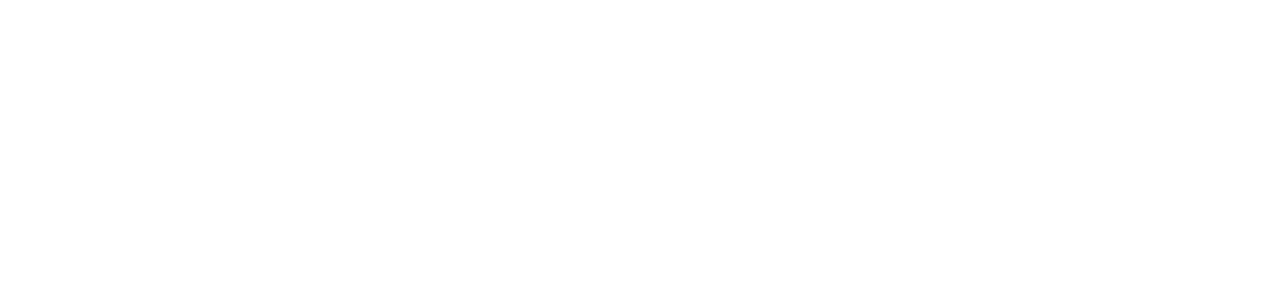
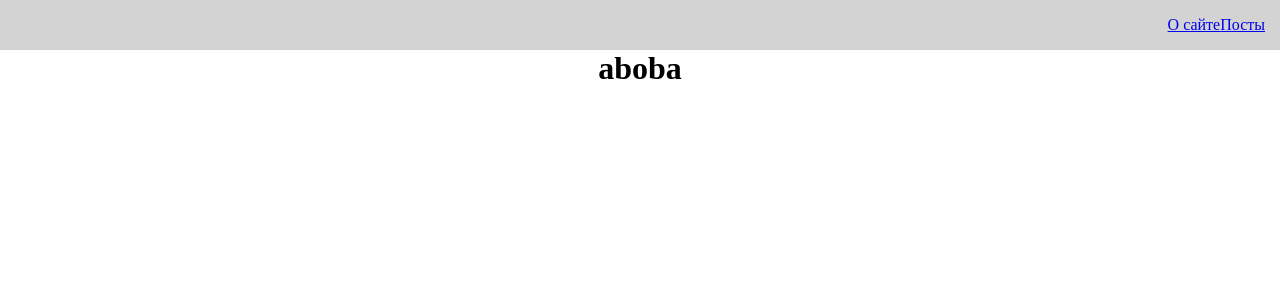
Before and after one commit to BamBook2k2k/react, a React (Create React App) app: page /about in a window 1280 px wide. Before the commit this address had no page. Shown: the top 300 px of the page. Built offline with nearby package versions, Linux system fonts and the light colour scheme.

Commit message:
новый роут/не работает навигейт

```diff
--- a/src/App.js
+++ b/src/App.js
@@ -1,13 +1,18 @@
-import {BrowserRouter, Routes, Route} from "react-router-dom";
+import React from "react";
+import { BrowserRouter, Routes, Route, Navigate } from "react-router-dom";
+import Navbar from "./components/UI/Navbar/Navbar";
 import About from "./pages/About";
+import Posts from "./pages/Posts";
 import './styles/App.css';
 
 function App() {
     return (
         <BrowserRouter>
+        <Navbar/>
         <Routes>
-            <Route path="/pages" element={<About />} />
-
+            <Route path="/about" element={<About />} />
+            <Route path="/posts" element={<Posts />} />
+            <Route path="/posts" element={<Navigate replace to="/posts" />} />
         </Routes>
         </BrowserRouter>
     )
--- /dev/null
+++ b/src/components/UI/Navbar/Navbar.jsx
@@ -0,0 +1,15 @@
+import React from 'react'
+import { Link } from "react-router-dom";
+
+const Navbar = () => {
+    return (
+    <div className="navbar">
+        <div className="navbar__links">
+            <Link to="/about">О сайте</Link>
+            <Link to="/posts">Посты</Link>
+        </div>
+    </div>
+    );
+};
+
+export default Navbar;
--- a/src/pages/About.jsx
+++ b/src/pages/About.jsx
@@ -2,7 +2,7 @@ import React from 'react'
 
 const About = () => {
     return (
-    <h1>About ghrertrhtrhrhtrhtrhrthrhrt</h1>
+    <h1>aboba</h1>
     );
 };
 
--- a/src/styles/App.css
+++ b/src/styles/App.css
@@ -6,7 +6,8 @@
 
 #root {
     display: flex;
-    justify-content: center;
+    flex-direction: column;
+    align-items: center;
 }
 
 .App {
@@ -25,27 +26,46 @@
 .post-enter {
     transform: translateX(-350px);
 }
+
 .post-enter-active {
     transform: translateX(0px);
     transition: all 500ms ease-in;
 }
+
 .post-exit {
     opacity: 1;
 }
+
 .post-exit-active {
     transform: translateX(-350px);
     transition: all 500ms ease-in;
 }
+
 .page__wrapper {
     margin-top: 30px;
     display: flex;
 }
+
 .page {
     padding: 10px;
     border: 1px solid teal;
     cursor: pointer;
 }
+
 .page__current {
     border: 2px solid orange;
     font-weight: bold;
 }
+
+.navbar {
+    height: 50px;
+    width: 100vw;
+    display: flex;
+    align-items: center;
+    padding: 0 15px;
+    background: lightgray;
+}
+
+.navbar__links {
+    margin-left: auto;
+}
```
Also changed, not shown: src/pages/Posts.jsx (+13 -13 lines).
